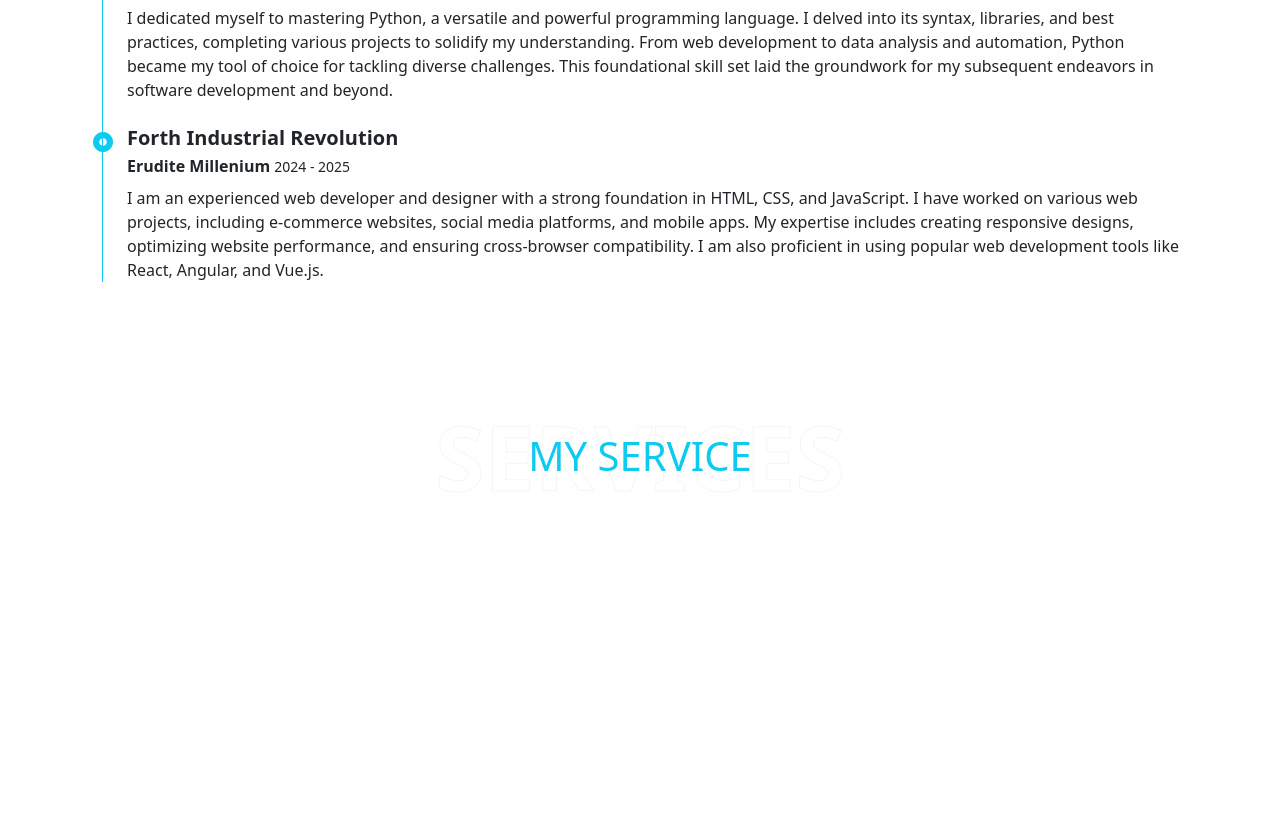
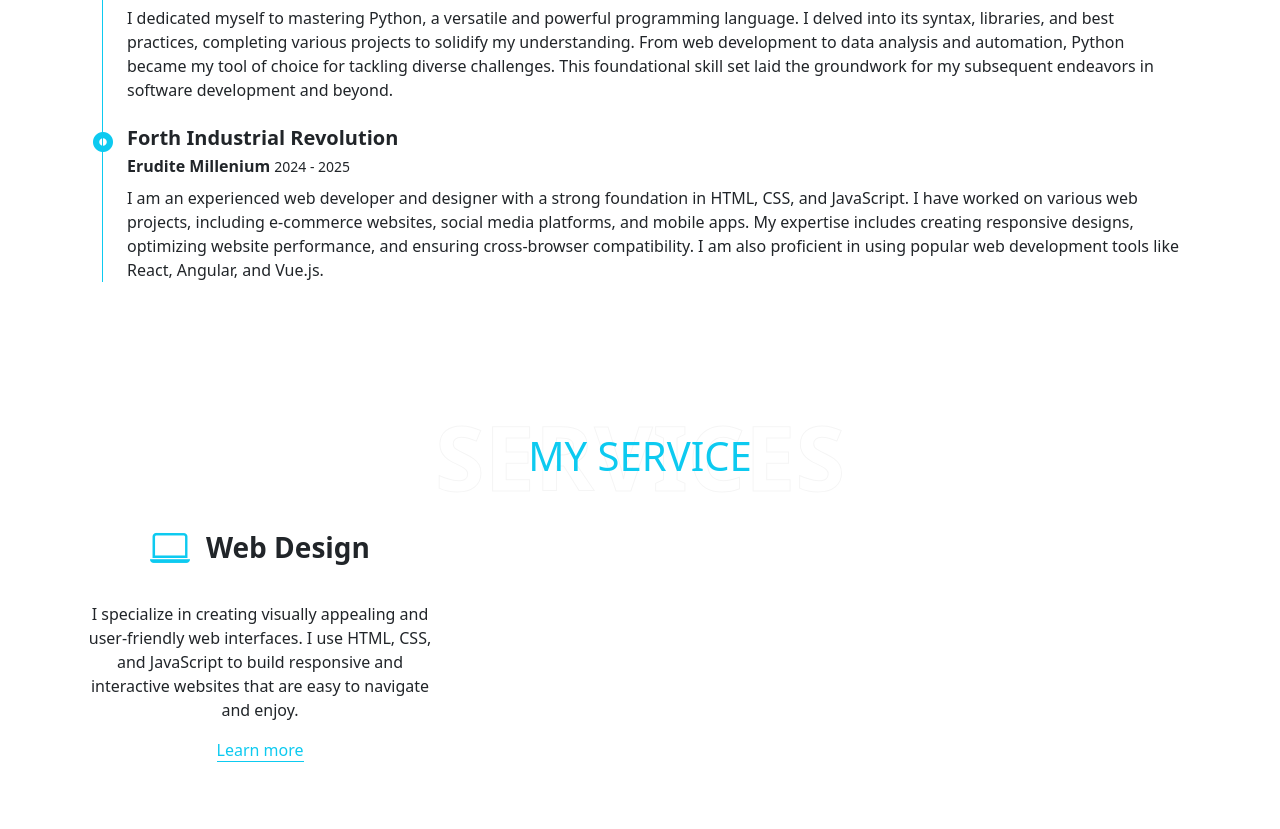
Before and after one commit to alamin-isa/Personal-Portfolio, a plain HTML site: page index.html in a window 1280 px wide. Shown: the part 2296-3125 px from the top of the page. Before the commit the page ends 2862 px from the top, so only its background shows below. Drawn offline with nearby package versions, Linux system fonts and the light colour scheme.

Commit message:
My services

```diff
--- a/index.html
+++ b/index.html
@@ -276,7 +276,6 @@
 
     <div class="container-fluid py-5" id="qualification">
       <div class="container">
-
         <div
           class="position-relative d-flex justify-content-center align-items-center"
         >
@@ -297,15 +296,15 @@
                 class="bi bi-record-circle-fill text-info position-absolute"
                 style="top: 1px; left: -34px; font-size: 20px"
               ></i>
-              <h3 class="fw-bold mb-1 ">Website Development</h3>
+              <h3 class="fw-bold mb-1">Website Development</h3>
               <p class="mb-2">
                 <strong>Erudite Millenium</strong>
                 <small>2021 - 2022</small>
               </p>
               <p class="fw-light">
                 I focused on developing responsive and user-friendly web
-                applications. My knowledge of HTML, CSS, and JavaScript allowed me
-                to create visually appealing and functional websites that met
+                applications. My knowledge of HTML, CSS, and JavaScript allowed
+                me to create visually appealing and functional websites that met
                 client needs. Throughout the development process, I utilized
                 various design patterns and best practices, ensuring a clean,
                 maintainable codebase.
@@ -317,7 +316,7 @@
                 class="bi bi-record-circle-fill text-info position-absolute"
                 style="top: 1px; left: -34px; font-size: 20px"
               ></i>
-              <h5 class="fw-bold mb-1 ">Mastering Design Tools</h5>
+              <h5 class="fw-bold mb-1">Mastering Design Tools</h5>
               <p class="mb-2">
                 <strong>Erudite Millenium</strong>
                 <small>2022 - 2023</small>
@@ -335,12 +334,12 @@
               </p>
             </div>
 
-            <div class="position-relative mb-4 ">
+            <div class="position-relative mb-4">
               <i
                 class="bi bi-record-circle-fill text-info position-absolute"
                 style="top: 1px; left: -34px; font-size: 20px"
               ></i>
-              <h5 class="fw-bold mb-1 ">Python Proficiency</h5>
+              <h5 class="fw-bold mb-1">Python Proficiency</h5>
               <p class="mb-2">
                 <strong>Erudite Millenium</strong>
                 <small>2023 - 2024</small>
@@ -361,9 +360,7 @@
                 class="bi bi-record-circle-fill text-info position-absolute"
                 style="top: 1px; left: -34px; font-size: 20px"
               ></i>
-              <h5 class="fw-bold mb-1 ">
-                Forth Industrial Revolution
-              </h5>
+              <h5 class="fw-bold mb-1">Forth Industrial Revolution</h5>
               <p class="mb-2">
                 <strong>Erudite Millenium</strong>
                 <small>2024 - 2025</small>
@@ -386,7 +383,7 @@
 
     <!-- services starts -->
 
-    <div class="container-fluid py-5">
+    <div class="container-fluid py-5" id="services">
       <div class="container">
         <div
           class="d-flex position-relative align-items-center justify-content-center"
@@ -399,13 +396,27 @@
           </h1>
           <h1 class="position-absolute text-uppercase text-info">My Service</h1>
         </div>
+
+        <div class="row pb-3">
+          <div class="col-lg-4 col-md-6 mb-5 text-center">
+            <div class="d-flex justify-content-center align-items-center mb-4">
+              <i class="bi bi-laptop text-info me-3 fs-1 service-icon"></i>
+              <h3 class="fw-bold m-0 d-inline">Web Design</h3>
+            </div>
+            <p>
+              I specialize in creating visually appealing and user-friendly web
+              interfaces. I use HTML, CSS, and JavaScript to build responsive
+              and interactive websites that are easy to navigate and enjoy.
+            </p>
+            <a href="#" class="border-bottom border-info text-decoration-none"
+              >Learn more</a
+            >
+          </div>
+        </div>
       </div>
     </div>
 
-
-
-
-    <!-- services ens -->
+    <!-- services ends -->
 
     <script>
       const text = document.querySelector(".second-text");
```
